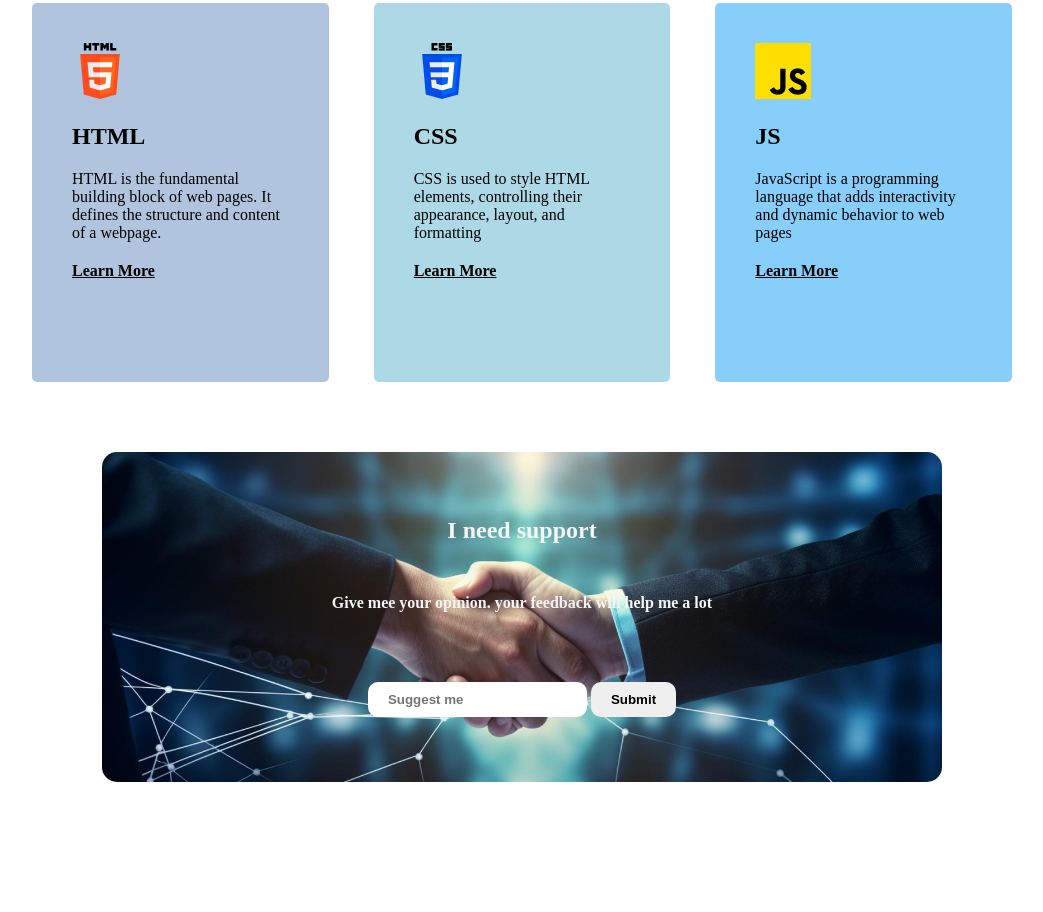
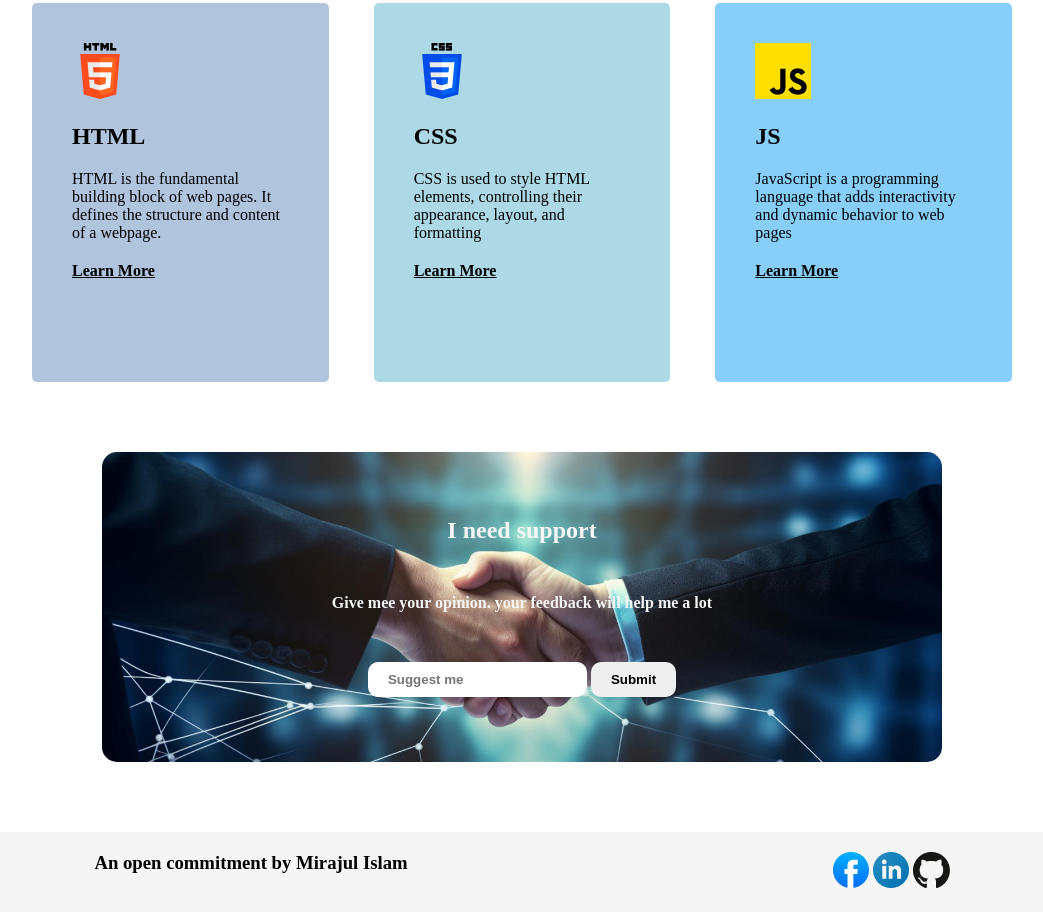
Before and after one commit to miraj090/assignment1, a plain HTML site: page index.html in a window 1280 px wide. Shown: the part 2956-3868 px from the top of the page, without its empty margins (118-1161 px from the left). Before the commit the page ends 3808 px from the top, so only its background shows below. Drawn offline with Linux system fonts and the light colour scheme.

Commit message:
added my footer section

```diff
--- a/index.html
+++ b/index.html
@@ -115,5 +115,13 @@
 
     </main>
 
+    <footer>
+        <h3>An open commitment by Mirajul Islam</h3>
+        <div class="socialLinks">
+            <a href="https://facebook.com/" target="_blank"><img src="assets/facebook.png"  alt=""></a>
+            <a href="https://linkedin.com/"><img src="assets/linkedin-icon 1.png" alt=""></a>
+            <a href="https://github.com/"><img src="assets/github.png" alt=""></a>
+        </div>
+    </footer>
 </body>
 </html>
--- a/style.css
+++ b/style.css
@@ -152,7 +152,7 @@
 }
 
 .support p{
-padding: 50px 0;
+padding: 50px 0 30PX 0;
 }
 
 input{
@@ -162,5 +162,12 @@
     border: none;
     font-weight: 700;
     margin-top: 20px;
+}
 
+footer{
+    display: flex;
+    justify-content: space-around;
+    justify-items: center;
+    padding: 20px 0;
+    background-color: whitesmoke;
 }
```
